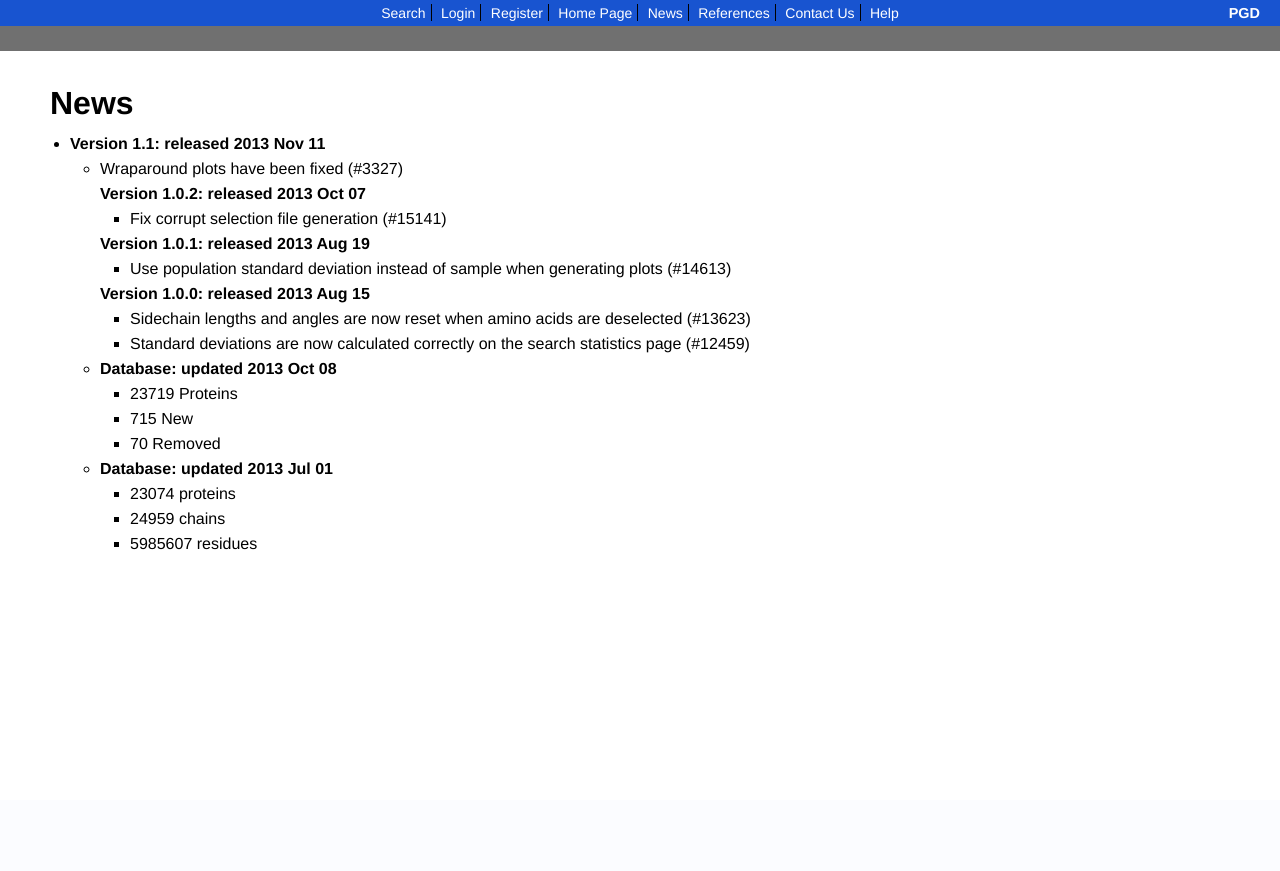
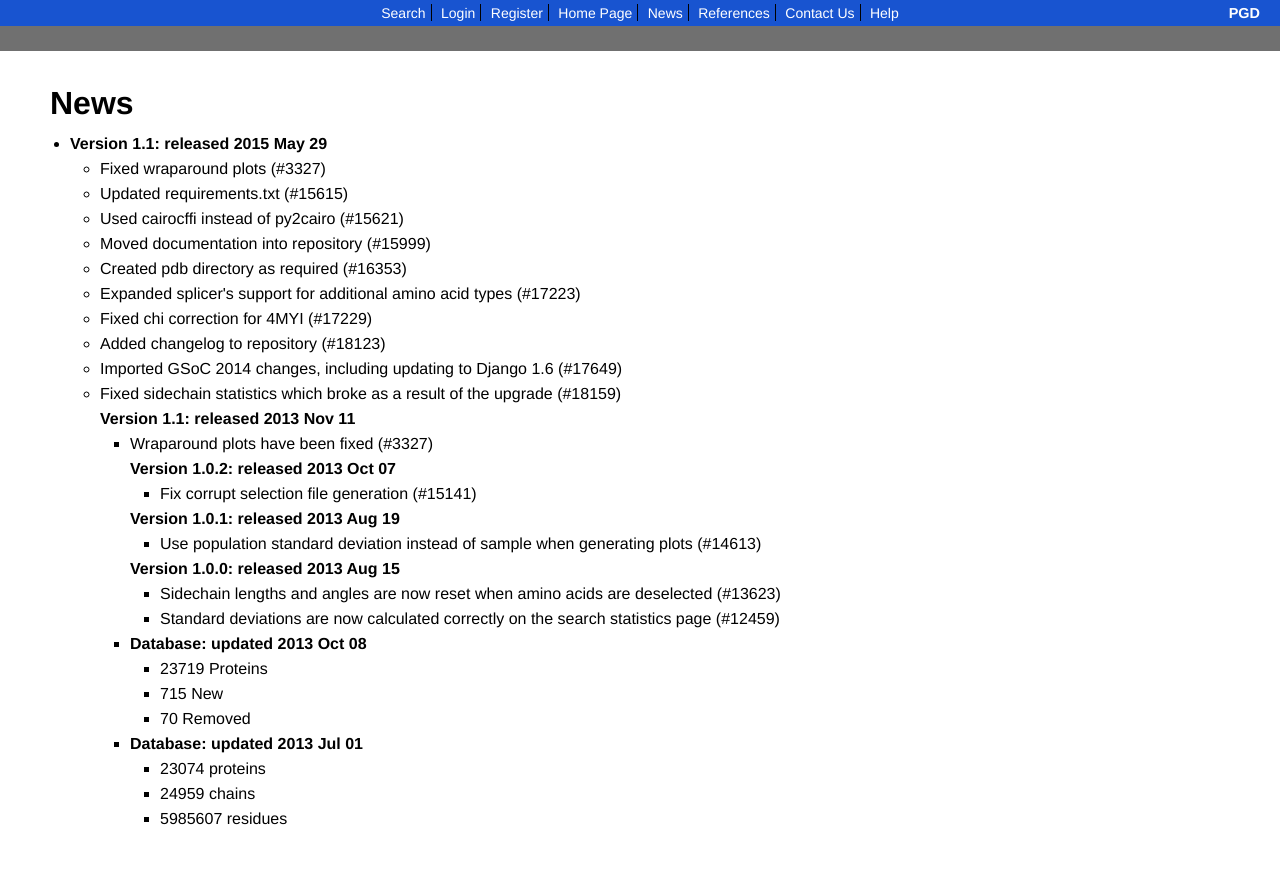
Before and after one commit to Karplus-Lab-OSU/pgd, a Django app: page /news/ in a window 1280 px wide. Before the commit the page ends 550 px from the top, so only its background shows below. Run offline with Django 3.2, Linux system fonts and the light colour scheme; parts of the project's set-up code (start-up, migrations or seed data) failed here and were passed over.

Commit message:
Release 1.1 of the PGD
We are overdue for a release.  Here is a list of all the updates in this version:

- Fixed wraparound plots (#3327)

- Updated requirements.txt (#15615)

- Used cairocffi instead of py2cairo (#15621)

- Moved documentation into repository (#15999)

- Created pdb directory as required (#16353)

- Expanded splicer's support for additional amino acid types (#17223)

- Fixed chi correction for 4MYI (#17229)

- Added changelog to repository and automatically generated news from it (#18123)

- Imported GSoC 2014 changes, including updating to Django 1.6 (#17649)

- Fixed sidechain statistics which broke as a result of the upgrade (#18159)

```diff
--- a/docs/source/conf.py
+++ b/docs/source/conf.py
@@ -51,9 +51,9 @@ copyright = u'2014, Oregon State University Open Source Lab'
 # built documents.
 #
 # The short X.Y version.
-version = '1.0.2'
+version = '1.1'
 # The full version, including alpha/beta/rc tags.
-release = '1.0.2'
+release = '1.1'
 
 # The language for content autogenerated by Sphinx. Refer to documentation
 # for a list of supported languages.
--- a/pgd/__init__.py
+++ b/pgd/__init__.py
@@ -1 +1 @@
-VERSION = '1.0.2'
+VERSION = '1.1'
--- a/pgd/settings.py
+++ b/pgd/settings.py
@@ -184,7 +184,7 @@ LOGGING = {
 QUERY_LIMIT = config('QUERY_LIMIT', default=50000000, cast=int)
 SEGMENT_SIZE = config('SEGMENT_SIZE', default=10, cast=int)
 DATA_VERSION = config('DATA_VERSION', default='testing')
-PGD_VERSION = config('PGD_VERSION', default='1.0.2')
+PGD_VERSION = config('PGD_VERSION', default='develop')
 
 # Django registration
 ACCOUNT_ACTIVATION_DAYS = config('ACCOUNT_ACTIVATION_DAYS', default=5, cast=int)
--- a/pgd_core/templates/news.html
+++ b/pgd_core/templates/news.html
@@ -26,6 +26,19 @@
 
 <ul>
   <li>
+    <b>Version 1.1: released 2015 May 29</b>
+    <ul>
+      <li>Fixed wraparound plots (#3327)</li>
+      <li>Updated requirements.txt (#15615)</li>
+      <li>Used cairocffi instead of py2cairo (#15621)</li>
+      <li>Moved documentation into repository (#15999)</li>
+      <li>Created pdb directory as required (#16353)</li>
+      <li>Expanded splicer's support for additional amino acid types (#17223)</li>
+      <li>Fixed chi correction for 4MYI (#17229)</li>
+      <li>Added changelog to repository (#18123)</li>
+      <li>Imported GSoC 2014 changes, including updating to Django 1.6 (#17649)</li>
+      <li>Fixed sidechain statistics which broke as a result of the upgrade (#18159)</l>
+  </li>
     <b>Version 1.1: released 2013 Nov 11</b>
     <ul>
       <li>Wraparound plots have been fixed (#3327)</li>
```
Also changed, not shown: 1 other file.
